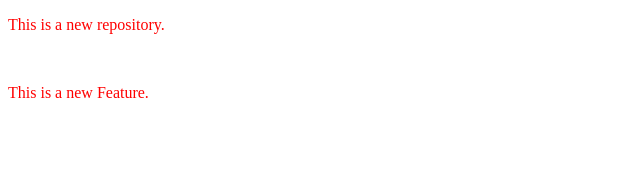
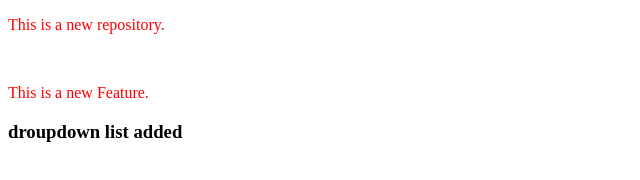
Before and after one commit to chiragkshahdev/LocalRepo, a plain HTML site: page index.html in a window 1280 px wide. Shown: the whole page, without its empty margins (0-640 px from the left). Drawn offline with Linux system fonts and the light colour scheme.

Commit message:
Added droupdown

```diff
--- a/index.html
+++ b/index.html
@@ -9,5 +9,6 @@
 <body>
     <p>This is a new repository.</p><br>
     <p>This is a new Feature.</p>
+    <h3>droupdown list added</h3>
 </body>
 </html>
```
